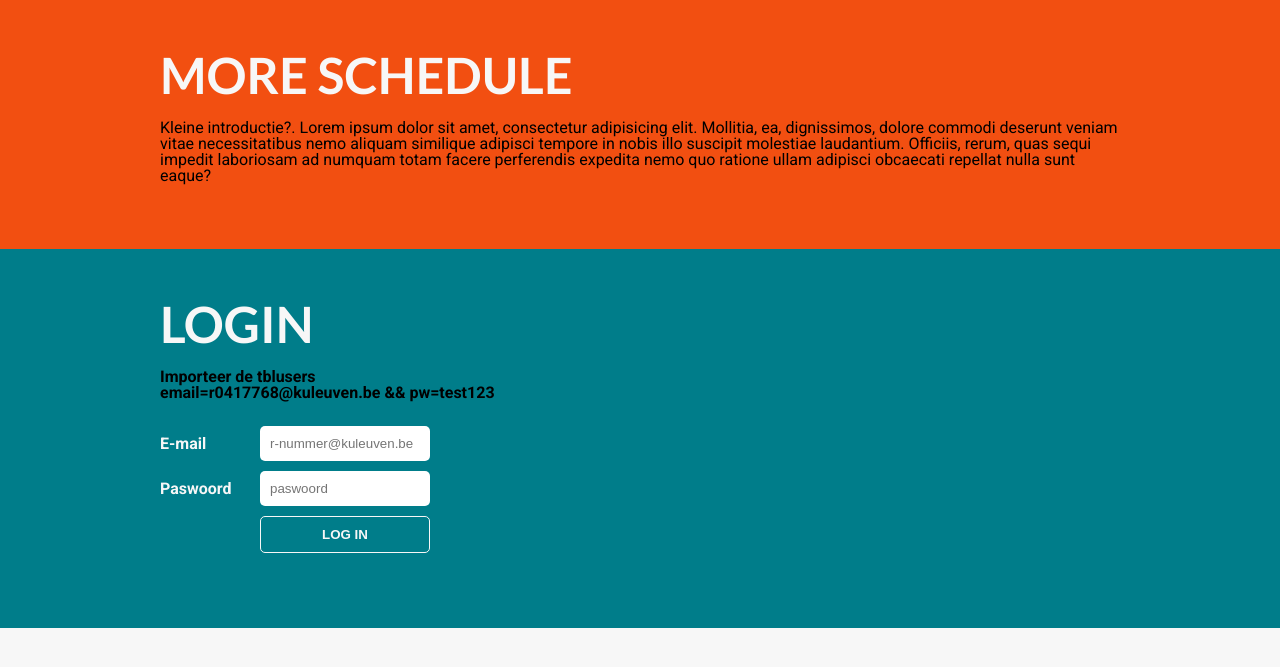
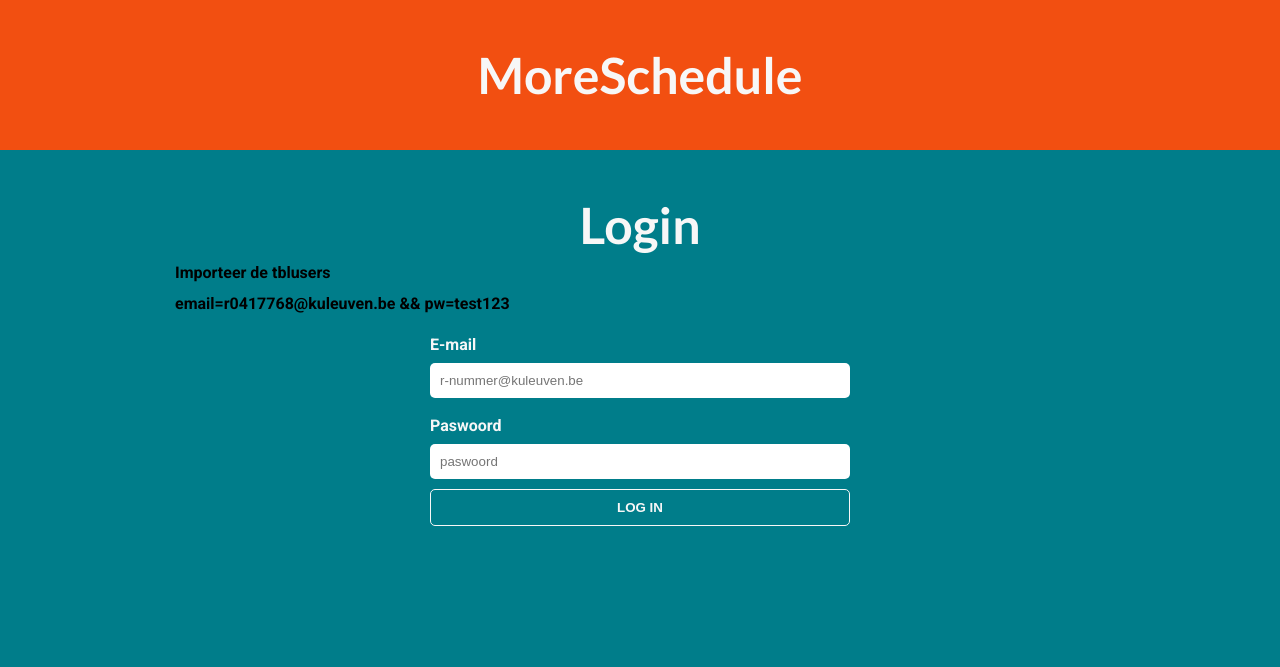
Before and after one commit to LiesbethVanaerschot/projectphp, a PHP site: page / in a window 1280 px wide. Shown: the top 667 px of the page. Run offline with PHP 8.4, Linux system fonts and the light colour scheme.

Commit message:
layout added

```diff
--- a/css/screen.css
+++ b/css/screen.css
@@ -16,8 +16,15 @@
 }
 /*End clearfix*/
 
+* {
+	-webkit-box-sizing: border-box;
+	-moz-box-sizing: border-box;
+	box-sizing: border-box;
+}
+
 html {
 	font-size: 62.5%;
+	background-color: #007d8a;
 }
 
 body {
@@ -28,11 +35,14 @@ body {
 }
 
 h1 {
-	text-align: left;
-	font-size: 5rem;
+	text-align: center;
+	font-size: 4rem;
 	font-family: 'Lato', sans-serif;
 	color: #f7f7f7;
-	margin-bottom: 20px;
+}
+h2{
+	margin-bottom: 15px;
+	margin-top: 15px;
 }
 
 nav {
@@ -74,11 +84,12 @@ label {
 	float: left;
 	width: 100px;
 	margin-top: 10px;
+	margin-bottom: 10px;
 }
 
 input {
 	float: left;
-	width: 150px;
+	width: 100%;
 	margin: 0;
 	margin-bottom: 10px;
 	padding: 10px;
@@ -87,8 +98,6 @@ input {
 }
 
 input[type="submit"] {
-	margin-left: 100px;
-	width: 170px;
 	font-weight: bold;
 	color:#f7f7f7;
 	background-color: #007d8a;
@@ -127,6 +136,7 @@ input[type="submit"]:hover{
 }
 
 table {
+	margin-top: 25px;
 	width: 100%;
 }
 
@@ -157,7 +167,19 @@ tr:nth-child(even):hover{
 }
 
 
-@media (min-width:960px ) {
+@media (min-width: 768px){
+
+	h1 {
+		font-size: 5rem;
+	}
+
+	form {
+		width: 420px;
+		margin: 0 auto;
+	}
+}
+
+@media (min-width: 960px) {
 
 	.wrapper {
 		width: 960px;
--- a/index.php
+++ b/index.php
@@ -43,10 +43,7 @@
 		</nav> <!-- End nav -->
 
 		<header>
-			<div class="wrapper">
-				<h1>MORE SCHEDULE</h1>
-				<p>Kleine introductie?. Lorem ipsum dolor sit amet, consectetur adipisicing elit. Mollitia, ea, dignissimos, dolore commodi deserunt veniam vitae necessitatibus nemo aliquam similique adipisci tempore in nobis illo suscipit molestiae laudantium. Officiis, rerum, quas sequi impedit laboriosam ad numquam totam facere perferendis expedita nemo quo ratione ullam adipisci obcaecati repellat nulla sunt eaque?</p>
-			</div>
+			<h1>MoreSchedule</h1>
 		</header> <!--  End header -->
 
 		<section id="login" <?php if($_SESSION['loggedin'] == true){
@@ -54,7 +51,7 @@
 								  }
 							?>> <!-- als je inlogt dan moet de loginform verdwijnen -->
 			<div class="wrapper">
-				<h1 class="gray">LOGIN</h1>
+				<h1 class="gray">Login</h1>
 				<h2>Importeer de tblusers</h2>
 				<h2>email=r0417768@kuleuven.be && pw=test123</h2>
 				<form action="" method="post">
```
